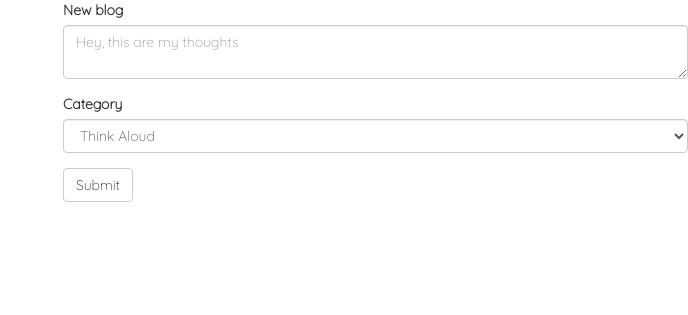
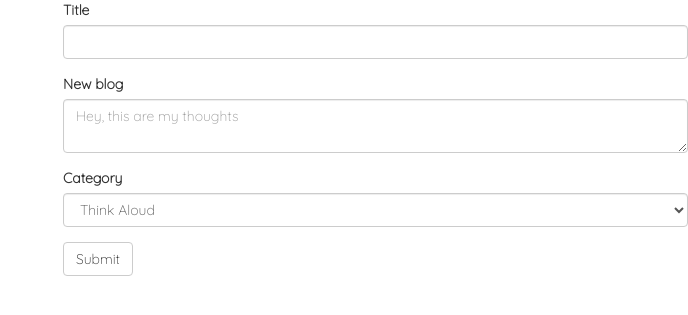
Before and after one commit to emmakamau/Emma-Blog, a Flask app: page /new-blog/1/1 in a window 1280 px wide. Shown: the part 78-393 px from the top of the page, without its empty margins (592-1280 px from the left). Run offline with Flask 2, Linux system fonts and the light colour scheme; the visitor is signed in with stand-in values (Sample User, id 1); data comes from the database, SQL or seed files in the repository; some libraries are stand-ins or nearby versions.

Commit message:
Add title to blog and create macros file

```diff
--- a/app/main/forms.py
+++ b/app/main/forms.py
@@ -1,5 +1,3 @@
-from email.policy import default
-from unicodedata import category
 from flask_wtf import FlaskForm
 from wtforms import *
 from wtforms.validators import *
@@ -13,7 +11,8 @@ class CommentForm(FlaskForm):
     submit = SubmitField('Submit')
 
 class BlogForm(FlaskForm):
-    pitch = TextAreaField('New blog', validators=[InputRequired(),Length(max=1000, message="Maximum of 1000 characters allowed")],
+    title = StringField('Title', validators=[InputRequired(),Length(max=50, message='Maximum of 50 Characters')])
+    blog = TextAreaField('New blog', validators=[InputRequired(),Length(max=1000, message="Maximum of 1000 characters allowed")],
     render_kw={"placeholder":"Hey, this are my thoughts"})
     category = SelectField('Category',choices=[('Think Aloud','Think Aloud'),('Lifestyle','Lifestyle'),('Travel','Travel')],default='Think Aloud', validators=[InputRequired()])
     submit = SubmitField('Submit')
--- a/app/main/views.py
+++ b/app/main/views.py
@@ -68,9 +68,10 @@ def new_blog(userid,uname):
    user_name = User.query.filter_by(username=uname).first()
    new_blog_form = BlogForm()
    if new_blog_form.validate_on_submit():
+      title = new_blog_form.title.data
       blog = new_blog_form.blog.data
       category = new_blog_form.category.data
-      new_blog = Blog(blog=blog,category=category,user_id=userid)
+      new_blog = Blog(title=title,blog=blog,category=category,user_id=userid)
       new_blog.save_blog()
 
       return redirect(url_for('.profile',userid=user.id,uname=user_name.username))
--- a/app/models.py
+++ b/app/models.py
@@ -57,6 +57,7 @@ class Comment(db.Model):
 class Blog(db.Model):
     id =db.Column(db.Integer, primary_key=True)
     blog = db.Column(db.String())
+    title = db.Column(db.String(255))
     category = db.Column(db.String())
     blog_pic = db.Column(db.String())
     user_id = db.Column(db.Integer,db.ForeignKey('user.id'))
--- a/app/templates/profile/profile.html
+++ b/app/templates/profile/profile.html
@@ -58,7 +58,10 @@
                 <div class="card mb-3">
                     <div class="">
                         <div class="card-body">
-                            <p class="card-text">{{blog.blog|truncate(50)}}</p>
+                            {% if blog.title %}
+                            <h5 class="card-title">{{blog.title}}</h5>
+                            {% endif %}
+                            <p class="card-text">{{blog.blog|truncate(100)}}</p>
                             <p class="card-text"><small class="text-muted"></small></p>
                             <p>
                                 {% if blog.upvotes %}<span class="blog-card-extras">Likes:
```
Also changed, not shown: app/templates/macros.html (added, +14 -0 lines), migrations/versions/6f553974726a_.py (added, +28 -0 lines).
